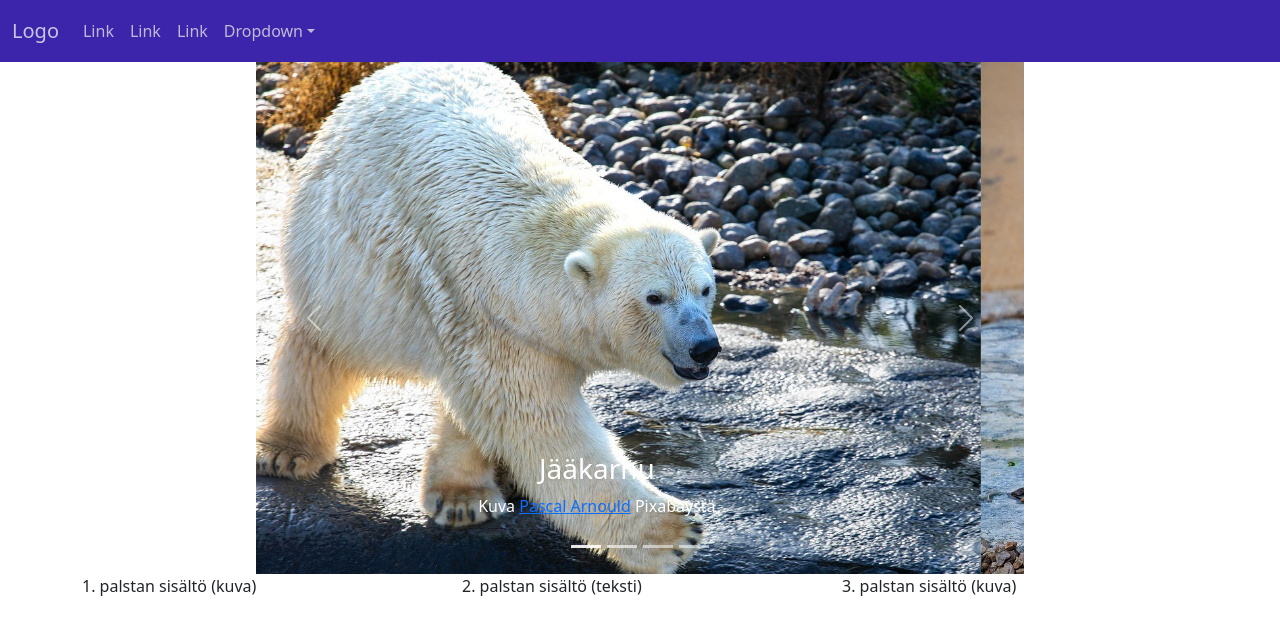
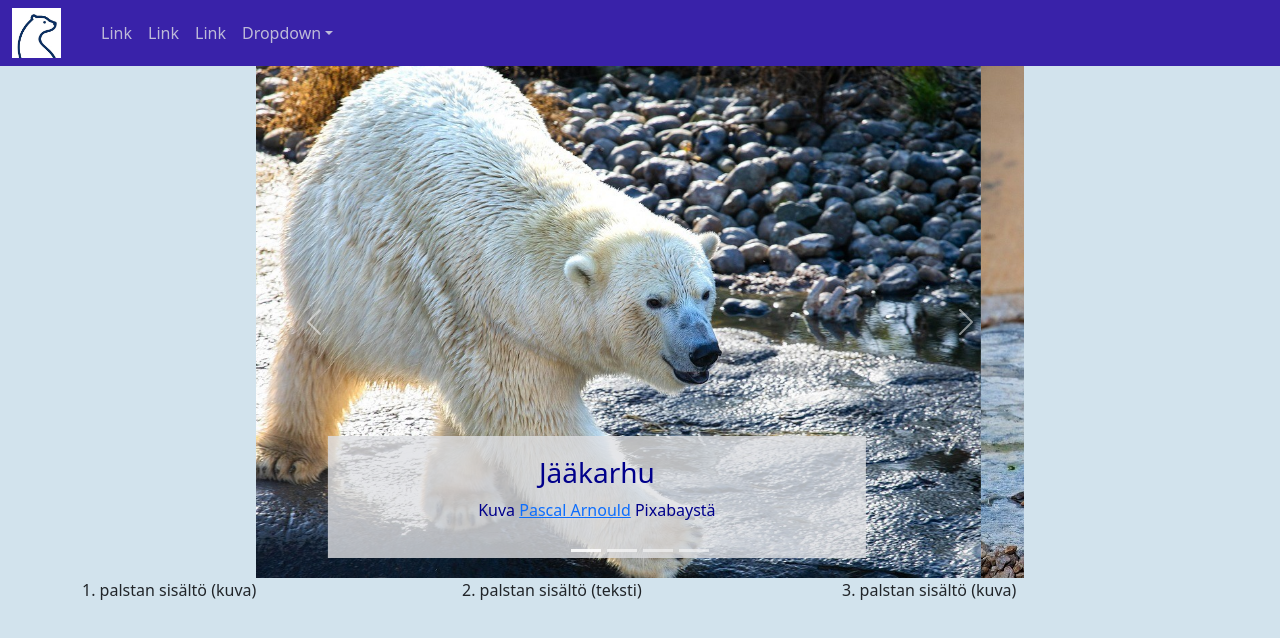
Before and after one commit to marjaleenaV/ArcticLife, a plain HTML site: page index.html in a window 1280 px wide. Drawn offline with nearby package versions, Linux system fonts and the light colour scheme.

Commit message:
värien muokkailua

```diff
--- a/index.html
+++ b/index.html
@@ -12,7 +12,7 @@
 <nav class="navbar navbar-expand-sm navbar-custom">
   <div class="container-fluid">
     <!--brändin nimi ja logo-->
-    <a class="navbar-brand navbar-text" href="logo.jpeg">Logo</a>
+    <a class="navbar-brand navbar-text" href="#"><img src="logo.jpeg" alt="Logo"></a>
     <!--mobiili navigointi eli hampurilaisvalikko-->
     <button class="navbar-toggler custom-toggler" type="button" data-bs-toggle="collapse" data-bs-target="#collapsibleNavbar">
       <span class="navbar-toggler-icon"></span>
--- a/stylesheet.css
+++ b/stylesheet.css
@@ -1,3 +1,17 @@
+.navbar-brand img {
+  height: 50px;           /* pienennä korkeutta */
+  width: auto;            /* säilyttää kuvasuhteen */
+  object-fit: contain;    /* varmistaa ettei veny */
+  padding: 0 !important;
+  margin: 0 !important;
+  display: block;         /* poistaa "tekstin rivivälin" ympäriltä */
+}
+.navbar-brand {
+     padding: 0 !important;
+  display: flex;
+  align-items: center; /* keskittää logon pystysuunnassa */
+ margin-right: 2rem;
+}
 .navbar-custom {
     background-color: rgba(41, 14, 162, 0.9);
 }
@@ -29,3 +43,10 @@
     width: 60%;
     margin:auto;
 }
+.carousel-caption {
+    background-color: rgba(223, 224, 228, 0.8);
+    color:darkblue
+}
+body {
+    background-color: #d2e3ed;
+}
```
